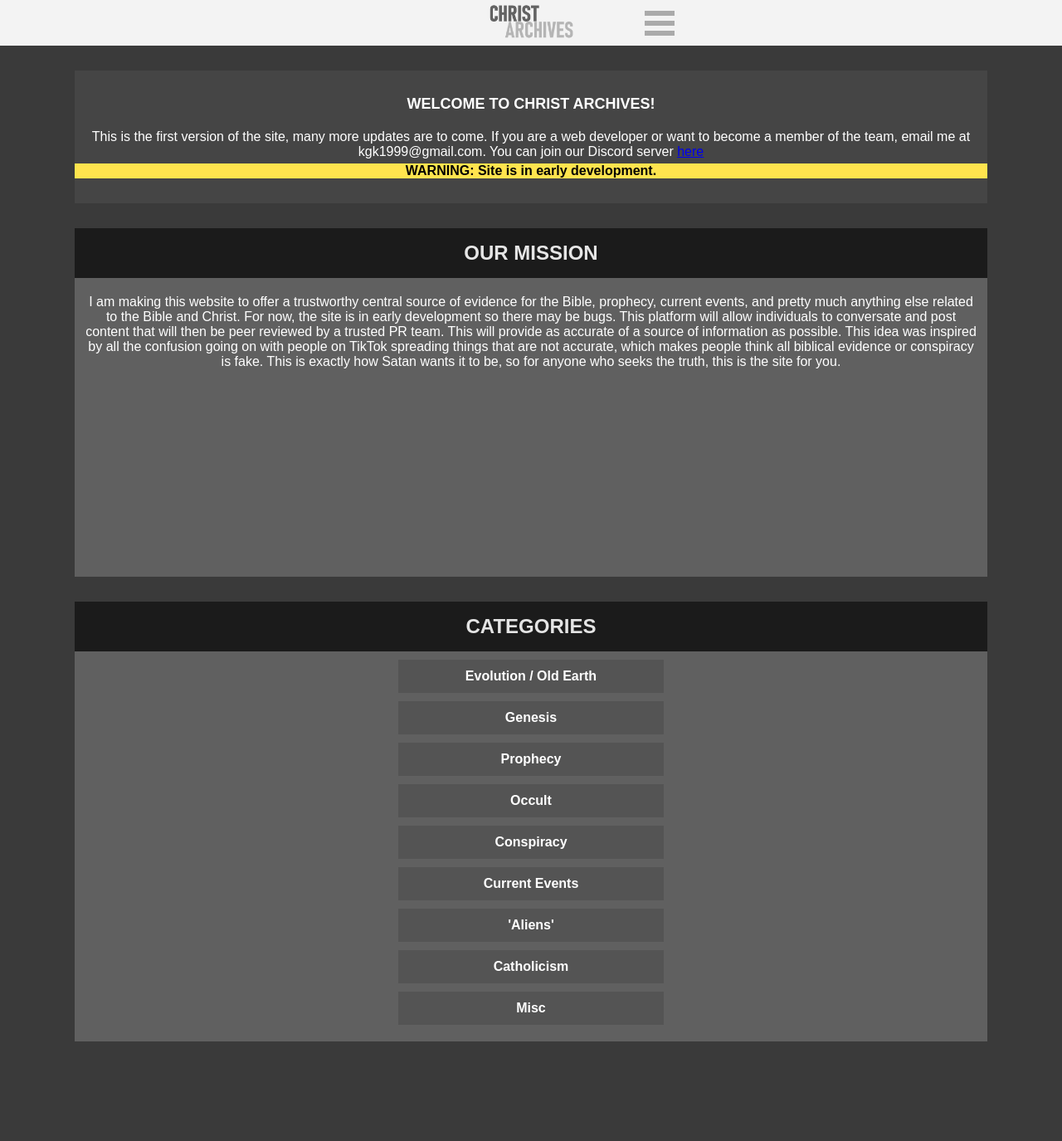
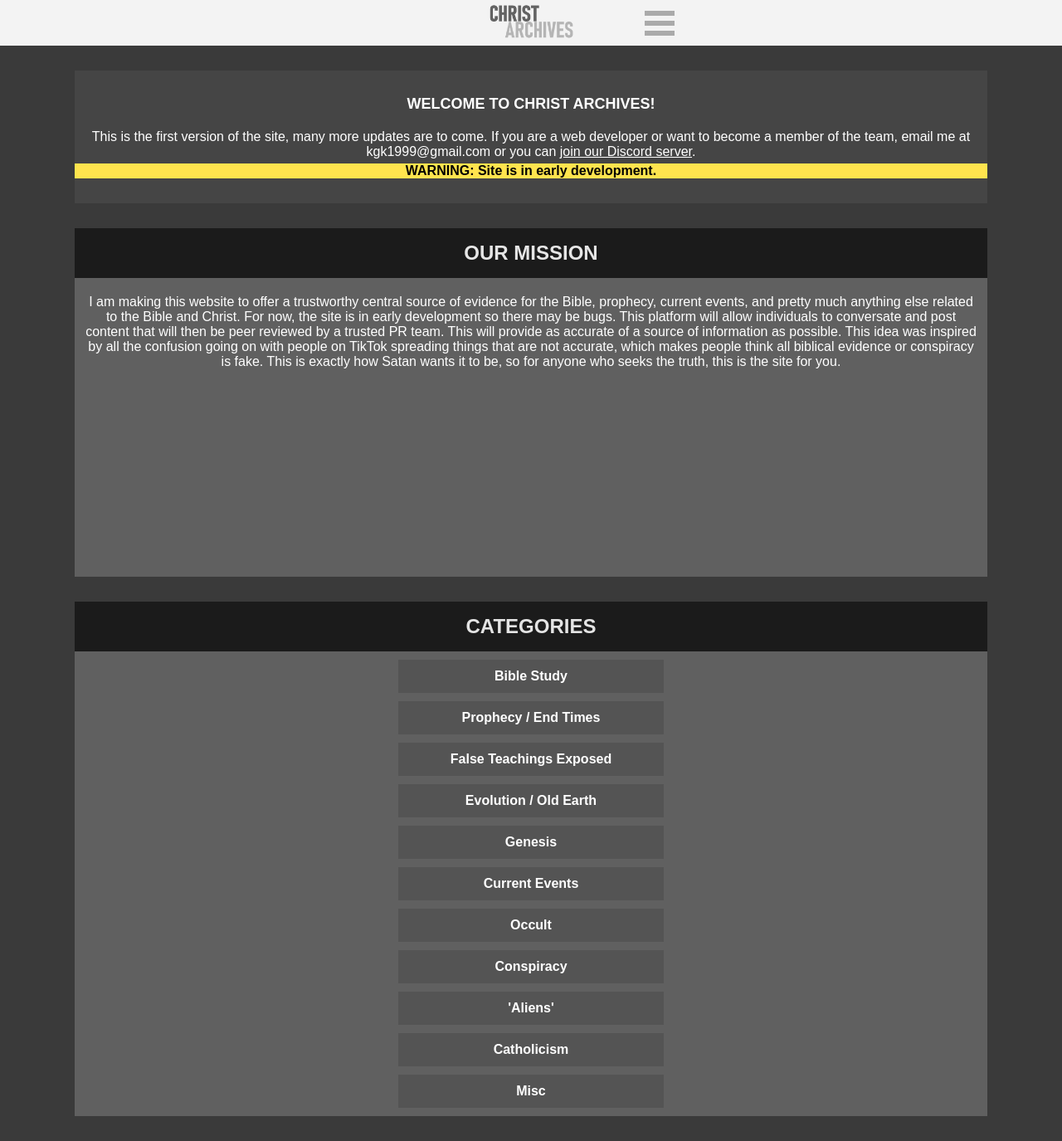
Before and after one commit to TrevoltIV/christarchives, a Next.js app: page / in a window 1280 px wide. Shown: the whole page at 83% size. Before the commit the page ends 1285 px from the top, so only its background shows below. Built offline with nearby package versions, Linux system fonts and the light colour scheme; no server answers.

Commit message:
New categories

```diff
--- a/src/pages/index.js
+++ b/src/pages/index.js
@@ -68,7 +68,8 @@ export default function Home() {
             WELCOME TO CHRIST ARCHIVES!
           </h2>
           <p className={styles.welcomeText}>
-            This is the first version of the site, many more updates are to come. If you are a web developer or want to become a member of the team, email me at kgk1999@gmail.com. You can join our Discord server <Link href="https://discord.gg/rRYwXmWk">here</Link>
+            This is the first version of the site, many more updates are to come. If you are a web developer or want to become a member of the team, email me at kgk1999@gmail.com
+            or you can <Link href="https://discord.gg/rRYwXmWk" className={styles.link}>join our Discord server</Link>.
           </p>
           <p className={styles.betaBanner}>
             WARNING: Site is in early development.
@@ -94,6 +95,21 @@ export default function Home() {
             </h2>
           </div>
           <div className={styles.categories}>
+            <Link href="/categories/biblestudy" className={styles.categoryLink}>
+              <p className={styles.category}>
+                Bible Study
+              </p>
+            </Link>
+            <Link href="/categories/prophecy" className={styles.categoryLink}>
+              <p className={styles.category}>
+                Prophecy / End Times
+              </p>
+            </Link>
+            <Link href="/categories/falseteachings" className={styles.categoryLink}>
+              <p className={styles.category}>
+                False Teachings Exposed
+              </p>
+            </Link>
             <Link href="/categories/evolution" className={styles.categoryLink}>
               <p className={styles.category}>
                 Evolution / Old Earth
@@ -104,9 +120,9 @@ export default function Home() {
                 Genesis
               </p>
             </Link>
-            <Link href="/categories/prophecy" className={styles.categoryLink}>
+            <Link href="/categories/currentevents" className={styles.categoryLink}>
               <p className={styles.category}>
-                Prophecy
+                Current Events
               </p>
             </Link>
             <Link href="/categories/occult" className={styles.categoryLink}>
@@ -117,11 +133,6 @@ export default function Home() {
             <Link href="/categories/conspiracy" className={styles.categoryLink}>
               <p className={styles.category}>
                 Conspiracy
-              </p>
-            </Link>
-            <Link href="/categories/currentevents" className={styles.categoryLink}>
-              <p className={styles.category}>
-                Current Events
               </p>
             </Link>
             <Link href="/categories/aliens" className={styles.categoryLink}>
--- a/src/styles/Home.module.css
+++ b/src/styles/Home.module.css
@@ -29,6 +29,10 @@
   margin: 20px 15px 5px 15px;
   color: #fff;
   font-family: sans-serif;
+}
+
+.link {
+  color: #fff;
 }
 
 .about {
@@ -64,7 +68,7 @@
 .categoriesWrapper {
   background: #606060;
   width: 86%;
-  height: 530px;
+  min-height: 530px;
   margin: 30px 0 30px 0;
 
   display: flex;
@@ -86,6 +90,7 @@
 }
 
 .categories {
+  margin-bottom: 10px;
   display: flex;
   flex-direction: column;
   align-items: center;
--- a/src/styles/jointheteam.module.css
+++ b/src/styles/jointheteam.module.css
@@ -0,0 +1,37 @@
+
+
+
+.jointheteam {
+    display: flex;
+    flex-direction: column;
+    align-items: center;
+}
+
+.title {
+    margin-top: 40px;
+    color: #fff;
+    font-family: sans-serif;
+}
+
+.info {
+    background: rgb(77, 77, 77);
+    width: 86%;
+    min-height: 240px;
+    margin-top: 20px;
+
+    display: flex;
+    flex-direction: column;
+    justify-content: center;
+    align-items: center;
+
+    text-align: center;
+}
+
+.text {
+    color: #fff;
+    font-family: sans-serif;
+}
+
+.link {
+    color: #181818;
+}
```
Also changed, not shown: src/pages/jointheteam.js (+17 -6 lines).
